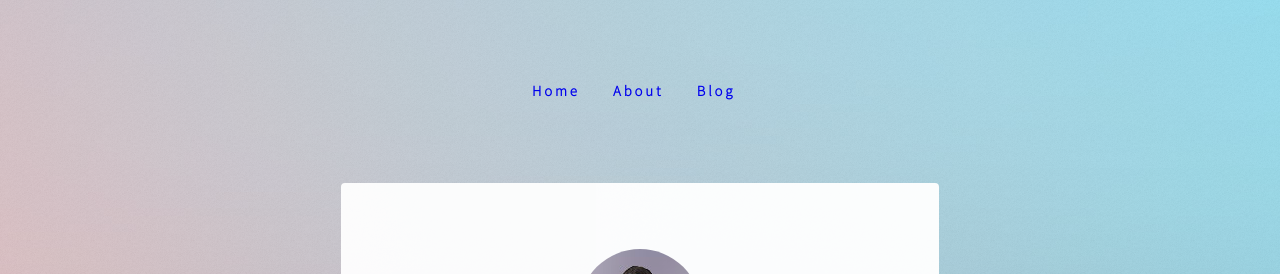
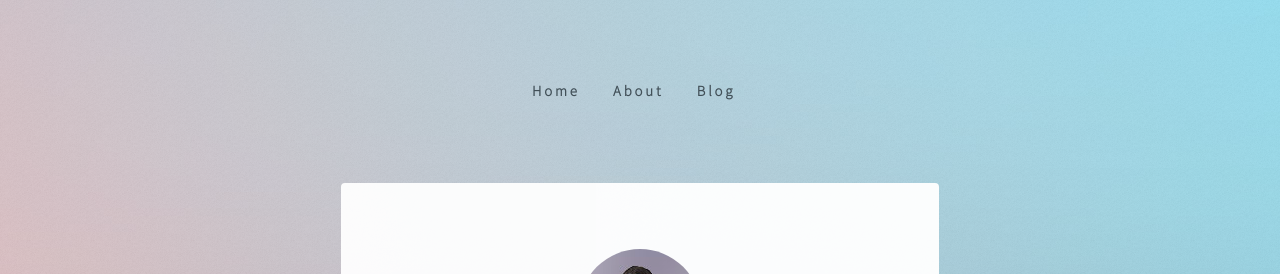
Before and after one commit to nurali93/nurali93.github.io-v1, a Jekyll site: the page built from index.html, in a window 1280 px wide. Shown: the top 274 px of the page. Built offline with Jekyll 4.4.1, drawn with Linux system fonts in a browser that asks for light colours.

Commit message:
forgot header

```diff
--- a/_includes/header.html
+++ b/_includes/header.html
@@ -1,9 +1,9 @@
 <!-- Header -->
 <nav>
     <ul>
-        <li><a href="\">Home</a></li>
-        <li><a href="\about">About</a></li>
+        <li><a href="\" class="anchorplus">Home</a></li>
+        <li><a href="\about" class="anchorplus">About</a></li>
         <!-- <li><a href="\resume">Resume</a></li> -->
-        <li><a href="\blog">Blog</a></li>
+        <li><a href="\blog" class="anchorplus">Blog</a></li>
     </ul>
 </nav>
```
